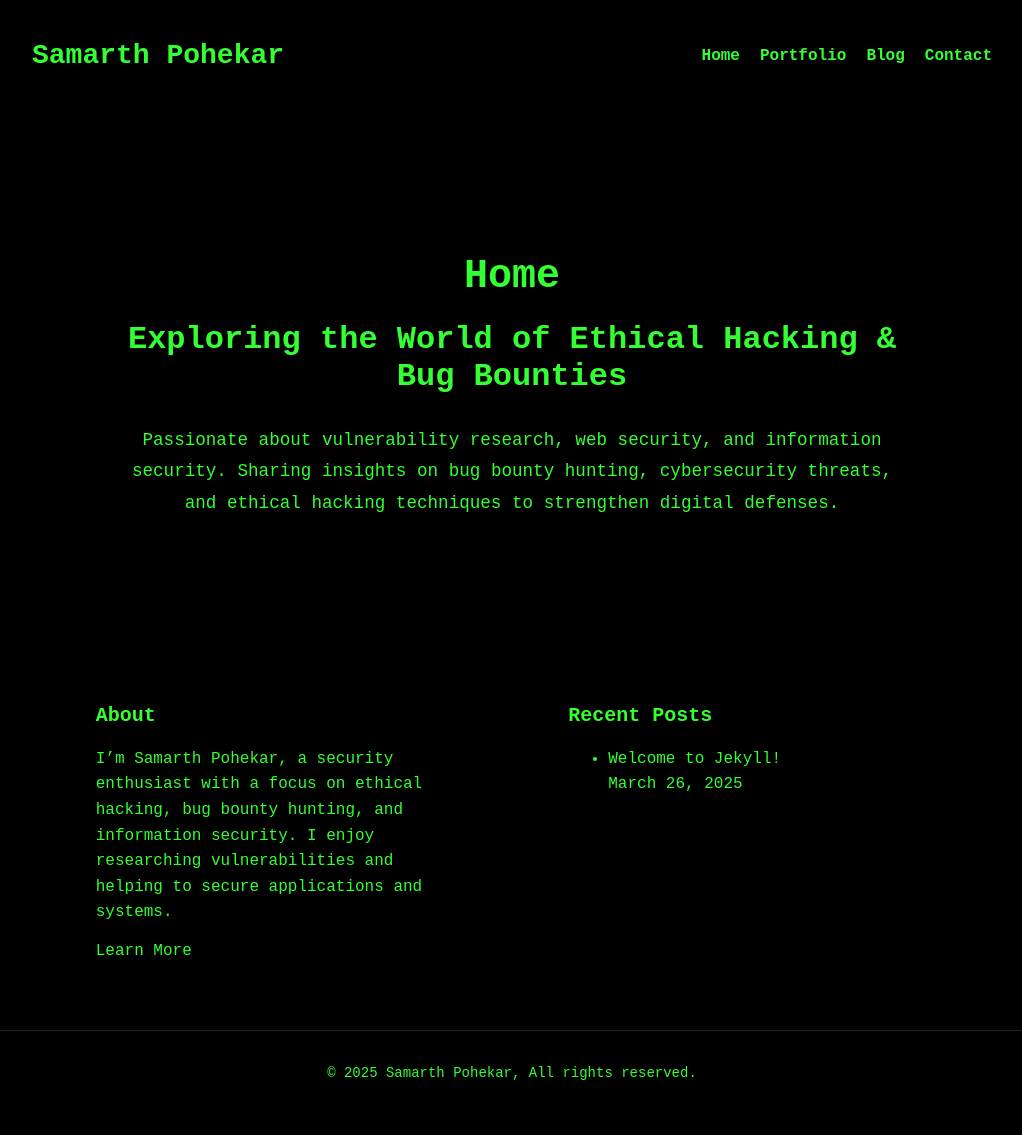
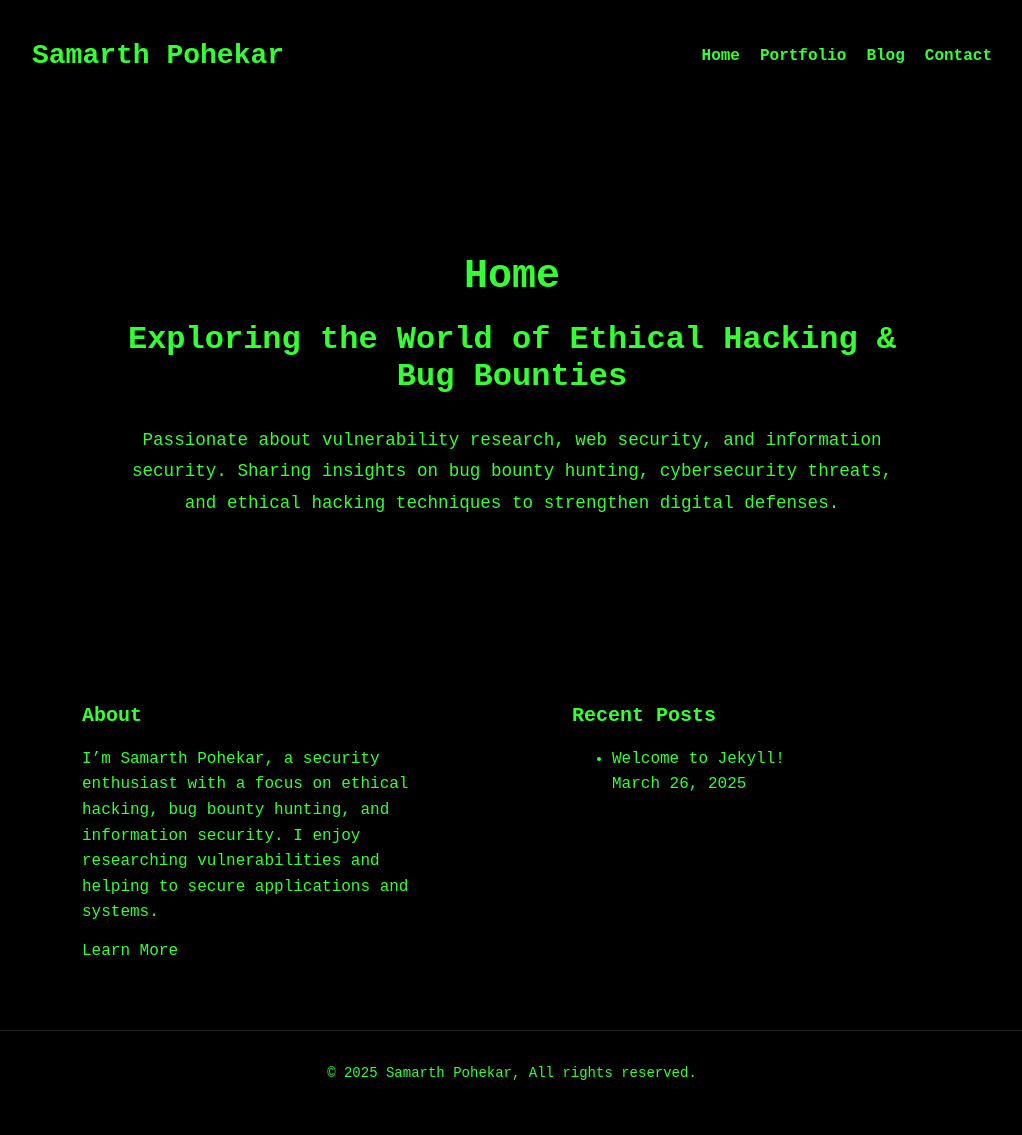
Before and after one commit to samarthpohekar/samarth_pohekar, a Jekyll site: the page built from index.html, in a window 1280 px wide. Shown: the whole page, without its empty margins (128-1150 px from the left). Built offline with Jekyll 4.4.1, drawn with Linux system fonts in a browser that asks for light colours.

Commit message:
Update style.css

```diff
--- a/assets/css/style.css
+++ b/assets/css/style.css
@@ -74,22 +74,25 @@
 /* About and Recent Posts Section */
 .content-wrapper {
     display: flex;
-    justify-content: space-around; /* Keep space-around for overall distribution */
+    /* justify-content: flex-start; */ /* Try flex-start and manual margin */
     align-items: flex-start;
     width: 80%;
     max-width: 900px;
     margin: 40px auto;
 }
 
-.about-section,
+.about-section {
+    width: 40%;
+    text-align: left;
+    padding: 20px;
+    margin-right: 10%; /* Add right margin to the About section */
+}
+
 .recent-posts {
     width: 40%;
     text-align: left;
     padding: 20px;
-}
-
-.recent-posts {
-    margin-left: 5%; /* Add a left margin to push it to the right */
+    /* margin-left: auto; */ /* Another way to push to the right */
 }
 
 .about-section h2,
```
